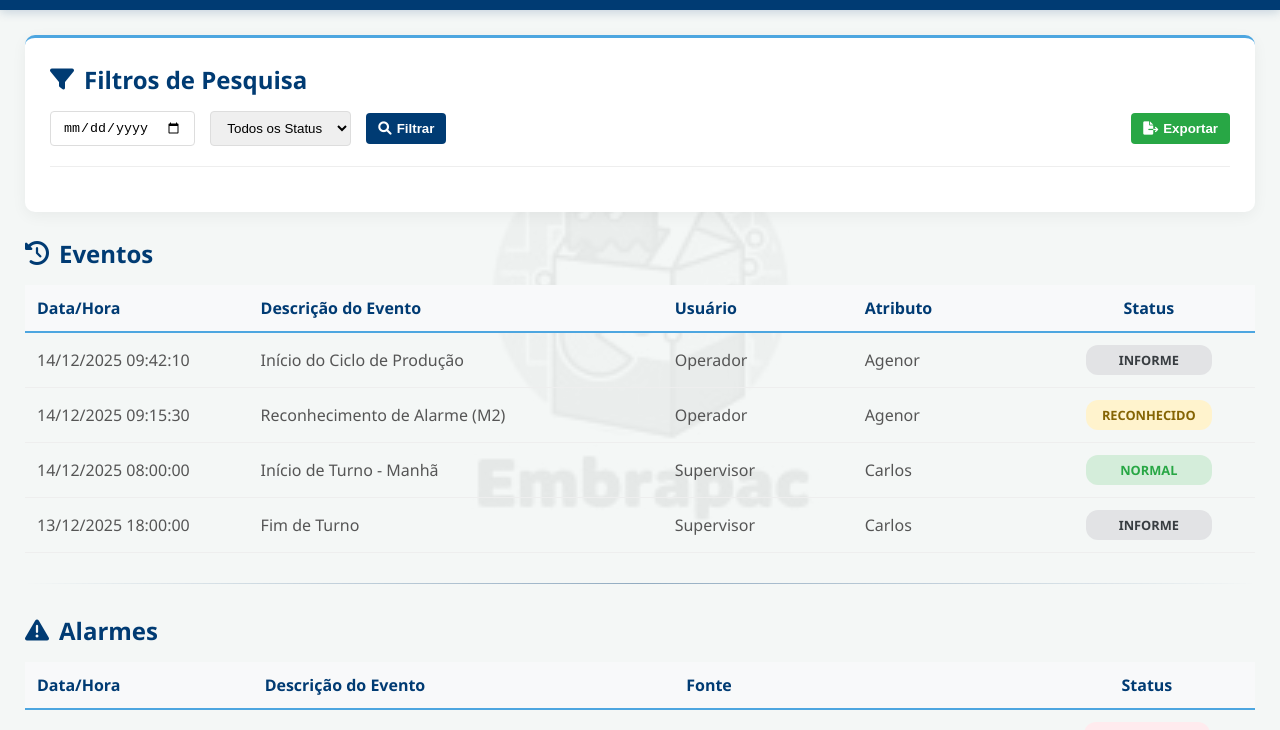
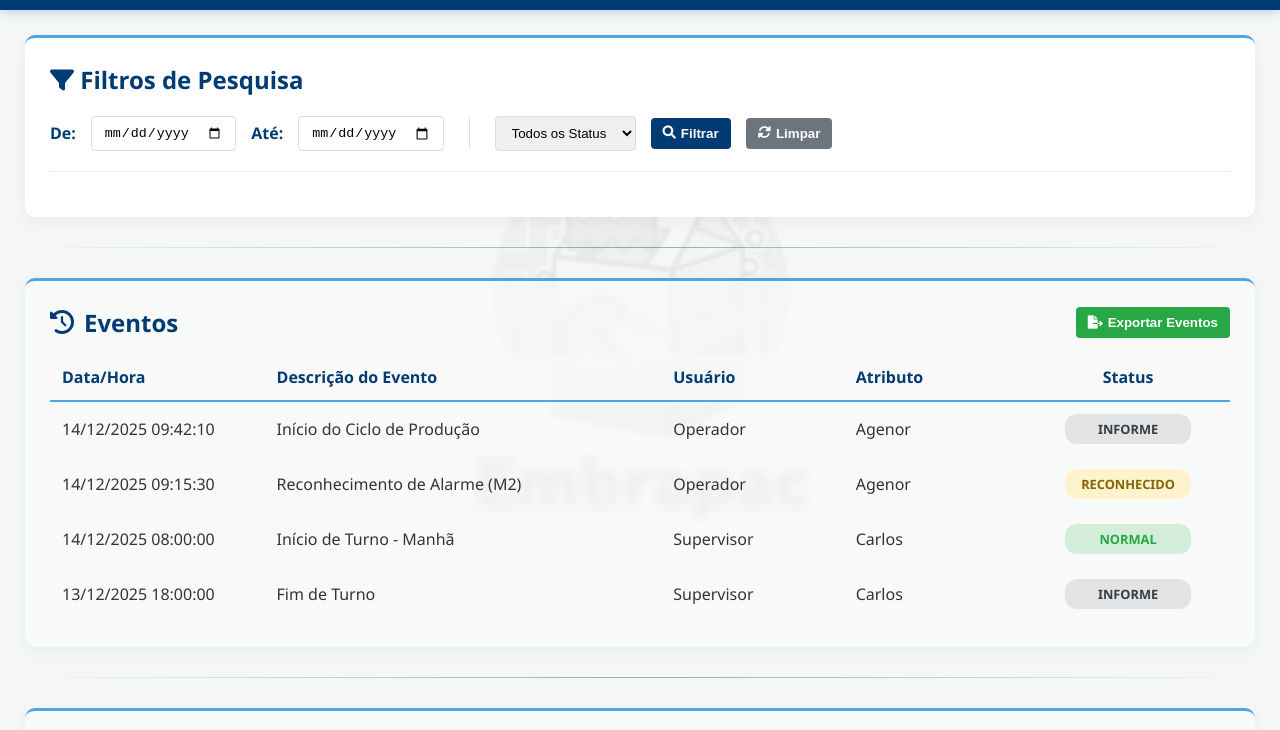
Before and after one commit to Embrapac/ihm, a plain HTML site: page Tela_2_historico.html in a window 1280 px wide. Both pictures are taken after a click on the button "Filtrar". Shown: the part 70-800 px from the top of the page. Drawn offline with Linux system fonts and the light colour scheme.

Commit message:
Finalizado Mockup Tela 2

```diff
--- a/Tela_2_historico.html
+++ b/Tela_2_historico.html
@@ -6,7 +6,6 @@
     <title>Histórico - EmbraPac</title>
 
     <link href="https://cdnjs.cloudflare.com/ajax/libs/font-awesome/6.0.0/css/all.min.css" rel="stylesheet">
-
     <link rel="stylesheet" href="style.css">
 </head>
 <body>
@@ -33,30 +32,42 @@
             </h2>
 
             <div class="filters">
-                <input type="date" id="filter-date">
+                <label for="filter-date-start" style="font-weight: bold; color: var(--primary-blue);">De:</label>
+                <input type="date" id="filter-date-start">
+
+                <label for="filter-date-end" style="font-weight: bold; color: var(--primary-blue);">Até:</label>
+                <input type="date" id="filter-date-end">
+
+                <div style="width: 1px; height: 30px; background: #ddd; margin: 0 10px;"></div>
 
                 <select id="filter-status">
                     <option value="all">Todos os Status</option>
                     <option value="ATIVO">Ativo</option>
                     <option value="RECONHECIDO">Reconhecido</option>
                     <option value="NORMAL">Normal</option>
-                    <option value="INFO">Info</option>
-                </select>
+                    <option value="INFORME">Informe</option> </select>
 
                 <button class="btn-filter" onclick="filterTable()">
                     <i class="fas fa-search"></i> Filtrar
                 </button>
 
-                <button class="btn-filter" style="background-color: var(--success-color); margin-left: auto;" onclick="exportTableToCSV()">
-                    <i class="fas fa-file-export"></i> Exportar
+                <button class="btn-filter btn-reset" onclick="resetFilters()">
+                    <i class="fas fa-sync-alt"></i> Limpar
                 </button>
             </div>
         </div>
 
-        </div class="card-full">
-            <h2 style="color: var(--primary-blue); margin-top:0;">
+        <hr class="separator">
+
+        <div class="card-full transparent-bg">
+            <div class="card-header">
+                <h2 style="color: var(--primary-blue);">
                     <i class="fas fa-history"></i> Eventos
                 </h2>
+                <button class="btn-filter" style="background-color: var(--success-color);" onclick="exportTableToCSV('tabela-eventos', 'eventos_embrapac.csv')">
+                    <i class="fas fa-file-export"></i> Exportar Eventos
+                </button>
+            </div>
 
             <table id="tabela-eventos">
                 <thead>
@@ -101,12 +112,17 @@
             </table>
         </div>
 
-        </div> <hr class="separator">
+        <hr class="separator">
 
-        </div class="card-full">
-            <h2 style="color: var(--primary-blue); margin-top:0;">
+        <div class="card-full transparent-bg">
+            <div class="card-header">
+                <h2 style="color: var(--primary-blue);">
                     <i class="fas fa-exclamation-triangle"></i> Alarmes
                 </h2>
+                <button class="btn-filter" style="background-color: var(--success-color);" onclick="exportTableToCSV('tabela-alarmes', 'alarmes_embrapac.csv')">
+                    <i class="fas fa-file-export"></i> Exportar Alarmes
+                </button>
+            </div>
 
             <table id="tabela-alarmes">
                 <thead>
@@ -114,6 +130,7 @@
                        <th class="col-data">Data/Hora</th>
                        <th class="col-desc">Descrição do Evento</th>
                        <th class="col-source">Fonte</th>
+                       <th class="col-workflow">Workflow</th>
                        <th class="col-status">Status</th>
                     </tr>
                  </thead>
@@ -122,88 +139,20 @@
                         <td>14/12/2025 09:15:00</td>
                         <td>ALARME: Falha Motor M2 Travado</td>
                         <td>Sistema</td>
+                        <td>Automático</td>
                         <td><span class="badge badge-active">ATIVO</span></td>
                     </tr>
                 </tbody>
             </table>
+        </div>
 
-           </div> <hr class="separator">
+        <hr class="separator">
 
         <p style="text-align: right; color: #999; font-size: 0.9rem; margin-top: 15px;">
             Exibindo registros encontrados.
         </p>
-        </div>
     </main>
 
-   <script>
-        // --- FUNÇÃO 1: FILTRAR TABELA (DATA E STATUS) ---
-        function filterTable() {
-            const statusFilter = document.getElementById('filter-status').value;
-            const dateFilter = document.getElementById('filter-date').value; // Retorna string formato "YYYY-MM-DD"
-
-            // Seleciona linhas de AMBAS as tabelas
-            const rows = document.querySelectorAll('.table-row');
-
-            rows.forEach(row => {
-                let showRow = true;
-
-                // 1. Verificação de Status
-                const badge = row.querySelector('.badge');
-                if (badge) {
-                    const statusText = badge.innerText;
-                    if (statusFilter !== 'all' && statusText !== statusFilter) {
-                        showRow = false;
-                    }
-                }
-
-                // 2. Verificação de Data
-                if (dateFilter && showRow) { // Só checa data se já passou no filtro de status
-                    // Pega a data da primeira célula (ex: "14/12/2025 09:42:10")
-                    const cellFullText = row.cells[0].innerText.trim();
-                    const cellDatePart = cellFullText.split(' ')[0]; // Pega só "14/12/2025"
-
-                    // Converte de DD/MM/YYYY para YYYY-MM-DD para poder comparar
-                    const [day, month, year] = cellDatePart.split('/');
-                    const formattedCellDate = `${year}-${month}-${day}`;
-
-                    if (formattedCellDate !== dateFilter) {
-                        showRow = false;
-                    }
-                }
-
-                // Aplica a visibilidade
-                row.style.display = showRow ? '' : 'none';
-            });
-        }
-
-        // --- FUNÇÃO 2: EXPORTAR PARA CSV ---
-        function exportTableToCSV() {
-            const rows = document.querySelectorAll("table tr");
-            let csvContent = "data:text/csv;charset=utf-8,\uFEFF";
-
-            rows.forEach(row => {
-                if (row.style.display !== 'none') {
-                    const cols = row.querySelectorAll("td, th");
-                    let rowData = [];
-
-                    cols.forEach(col => {
-                        let text = col.innerText.replace(/(\r\n|\n|\r)/gm, " ").trim();
-                        rowData.push(text);
-                    });
-
-                    csvContent += rowData.join(";") + "\r\n";
-                }
-            });
-
-            const encodedUri = encodeURI(csvContent);
-            const link = document.createElement("a");
-            link.setAttribute("href", encodedUri);
-            link.setAttribute("download", "historico_embrapac.csv");
-            document.body.appendChild(link);
-            link.click();
-            document.body.removeChild(link);
-        }
-    </script>
-
+    <script src="script.js"></script>
 </body>
 </html>
--- /dev/null
+++ b/script.js
@@ -0,0 +1,87 @@
+// --- script.js ---
+
+function filterTable() {
+    const statusFilter = document.getElementById('filter-status').value;
+
+    // Captura o intervalo de datas
+    const dateStart = document.getElementById('filter-date-start').value; // YYYY-MM-DD
+    const dateEnd = document.getElementById('filter-date-end').value;     // YYYY-MM-DD
+
+    const rows = document.querySelectorAll('.table-row');
+
+    rows.forEach(row => {
+        let showRow = true;
+
+        // 1. Verificação de Status
+        const badge = row.querySelector('.badge');
+        if (badge) {
+            const statusText = badge.innerText;
+            if (statusFilter !== 'all' && statusText !== statusFilter) {
+                showRow = false;
+            }
+        }
+
+        // 2. Verificação de Data (Intervalo)
+        if (showRow) {
+            const cellFullText = row.cells[0].innerText.trim();
+            const cellDatePart = cellFullText.split(' ')[0]; // Pega só "14/12/2025"
+
+            // Converte para formato comparável (YYYY-MM-DD)
+            const [day, month, year] = cellDatePart.split('/');
+            const rowDateFormatted = `${year}-${month}-${day}`;
+
+            // Se tem data inicial e a linha é menor que ela, esconde
+            if (dateStart && rowDateFormatted < dateStart) {
+                showRow = false;
+            }
+
+            // Se tem data final e a linha é maior que ela, esconde
+            if (dateEnd && rowDateFormatted > dateEnd) {
+                showRow = false;
+            }
+        }
+
+        row.style.display = showRow ? '' : 'none';
+    });
+}
+
+// --- NOVA FUNÇÃO: RESETAR FILTROS ---
+function resetFilters() {
+    // 1. Limpa os valores dos inputs
+    document.getElementById('filter-date-start').value = '';
+    document.getElementById('filter-date-end').value = '';
+    document.getElementById('filter-status').value = 'all';
+
+    // 2. Chama o filtro novamente (que agora vai mostrar tudo, pois os campos estão vazios)
+    filterTable();
+}
+
+function exportTableToCSV(tableId, filename) {
+    const table = document.getElementById(tableId);
+    if (!table) return;
+
+    const rows = table.querySelectorAll("tr");
+    let csvContent = "data:text/csv;charset=utf-8,\uFEFF";
+
+    rows.forEach(row => {
+        if (row.style.display !== 'none') {
+            const cols = row.querySelectorAll("td, th");
+            let rowData = [];
+
+            cols.forEach(col => {
+                let text = col.innerText.replace(/(\r\n|\n|\r)/gm, " ").trim();
+                rowData.push(text);
+            });
+
+            csvContent += rowData.join(";") + "\r\n";
+        }
+    });
+
+    const encodedUri = encodeURI(csvContent);
+    const link = document.createElement("a");
+    link.setAttribute("href", encodedUri);
+    link.setAttribute("download", filename);
+    document.body.appendChild(link);
+    link.click();
+    document.body.removeChild(link);
+}
--- a/style.css
+++ b/style.css
@@ -9,6 +9,7 @@
     --card-bg: #ffffff;
     --text-main: #333333;
     --text-light: #ffffff;
+    --gray-btn: #6c757d; /* Cor para o botão de reset */
 }
 
 body {
@@ -20,12 +21,16 @@
     position: relative;
 }
 
-/* Marca D'água */
+/* --- MARCA D'ÁGUA (LOGO ORIGINAL) --- */
 body::before {
-    content: ""; position: fixed; top: 0; left: 0; width: 100%; height: 100%;
+    content: "";
+    position: fixed; top: 0; left: 0; width: 100%; height: 100%;
     background-image: url('img/logo-embrapac.jpeg');
-    background-repeat: no-repeat; background-position: center; background-size: 600px;
-    opacity: 0.08; z-index: -1; pointer-events: none; filter: grayscale(100%);
+    background-repeat: no-repeat;
+    background-position: center;
+    background-size: 600px;
+    opacity: 0.08;
+    z-index: -1; pointer-events: none; filter: grayscale(100%);
 }
 
 /* Header */
@@ -47,30 +52,49 @@
 
 main { flex: 1; padding: 25px; overflow-y: auto; }
 
+/* Card Padrão (Sólido) */
 .card-full {
     background: var(--card-bg); border-radius: 10px; padding: 25px;
     box-shadow: 0 4px 15px rgba(0,0,0,0.05); border-top: 3px solid var(--secondary-blue);
-    margin-bottom: 25px; /* Espaço entre cards */
+    margin-bottom: 25px;
 }
 
-/* --- SEPARADOR CUSTOMIZADO --- */
+/* --- CLASSE NOVA: CARD TRANSPARENTE (EFEITO VIDRO) --- */
+.card-full.transparent-bg {
+    background: rgba(255, 255, 255, 0.4) !important;
+    backdrop-filter: blur(5px);
+    -webkit-backdrop-filter: blur(5px);
+    box-shadow: 0 4px 15px rgba(0, 59, 115, 0.05);
+}
+
+/* Header dentro do Card */
+.card-header {
+    display: flex;
+    justify-content: space-between;
+    align-items: center;
+    margin-bottom: 15px;
+}
+.card-header h2 {
+    margin: 0;
+    display: flex; align-items: center; gap: 10px;
+}
+
+/* Separador */
 .separator {
     border: 0;
     height: 1px;
-    margin: 30px 0; /* Espaço em cima e embaixo */
-
-    /* O Segredo: Gradiente que vai do transparente -> cor -> transparente */
+    margin: 30px 0;
     background-image: linear-gradient(
         to right,
-        rgba(0, 0, 0, 0),       /* Começa invisível */
-        rgba(0, 59, 115, 0.4),  /* Azul da Embrapac com 40% de transparência */
-        rgba(0, 0, 0, 0)        /* Termina invisível */
+        rgba(0, 0, 0, 0),
+        rgba(0, 59, 115, 0.4),
+        rgba(0, 0, 0, 0)
     );
 }
 
 /* Filtros */
 .filters {
-    display: flex; gap: 15px; margin-bottom: 20px; padding-bottom: 20px; border-bottom: 1px solid #eee; align-items: center;
+    display: flex; gap: 15px; margin-bottom: 20px; padding-bottom: 20px; border-bottom: 1px solid #eee; align-items: center; flex-wrap: wrap;
 }
 
 select, input, .btn-filter {
@@ -83,56 +107,46 @@
 }
 .btn-filter:hover { opacity: 0.9; }
 
-/* --- CORREÇÃO DA TABELA --- */
+/* Botão de Reset (Cinza) */
+.btn-reset {
+    background-color: var(--gray-btn);
+}
+.btn-reset:hover { background-color: #5a6268; }
+
+/* Tabela */
 table {
-    width: 100%;
-    border-collapse: collapse;
-    margin-top: 10px;
-    table-layout: fixed; /* OBRIGATÓRIO para fixar larguras */
+    width: 100%; border-collapse: collapse; margin-top: 10px;
+    table-layout: fixed;
 }
 
 th {
-    background-color: #f8f9fa;
-    color: var(--primary-blue);
-    text-align: left;
-    padding: 12px;
+    background-color: rgba(248, 249, 250, 0.6);
+    color: var(--primary-blue); text-align: left; padding: 12px;
     border-bottom: 2px solid var(--secondary-blue);
     overflow: hidden; text-overflow: ellipsis; white-space: nowrap;
 }
 
 td {
-    padding: 12px;
-    border-bottom: 1px solid #eee;
-    color: #555;
-    vertical-align: middle;
+    padding: 12px; border-bottom: 1px solid rgba(238, 238, 238, 0.5);
+    color: #333; vertical-align: middle;
     overflow: hidden; text-overflow: ellipsis;
 }
 
-tr:hover { background-color: #f1f1f1; }
+tr:hover { background-color: rgba(255, 255, 255, 0.3); }
 
-/* --- LARGURAS DAS COLUNAS (ATUALIZADO) --- */
+/* Larguras das Colunas */
 .col-data { width: 18%; }
 .col-desc { width: 35%; }
-
-/* Eventos usa User (15) + Attr (15) = 30% */
 .col-user { width: 15%; }
 .col-attr { width: 15%; }
-
-/* Alarmes usa Source (30%) para alinhar com o de cima */
-.col-source { width: 30%; }
-
+.col-source { width: 15%; }
+.col-workflow { width: 15%; }
 .col-status { width: 17%; text-align: center; }
 
-/* --- CORREÇÃO DO TAMANHO DO STATUS --- */
+/* Badges */
 .badge {
-    padding: 6px 8px;
-    border-radius: 12px;
-    font-size: 0.8rem;
-    font-weight: bold;
-    display: inline-block;
-
-    min-width: 110px;
-    text-align: center;
+    padding: 6px 8px; border-radius: 12px; font-size: 0.8rem; font-weight: bold;
+    display: inline-block; min-width: 110px; text-align: center;
 }
 
 .badge-active { background-color: #ffebee; color: var(--danger-color); }
@@ -140,7 +154,4 @@
 .badge-norm { background-color: #d4edda; color: var(--success-color); }
 .badge-info { background-color: #e2e3e5; color: #383d41; }
 
-/* Ajuste para centralizar o conteúdo da coluna de status */
 td:last-child { text-align: center; }
-
-h2 { margin-bottom: 15px; display: flex; align-items: center; gap: 10px; }
```
Lines whose indentation alone changed are shown as unchanged.
